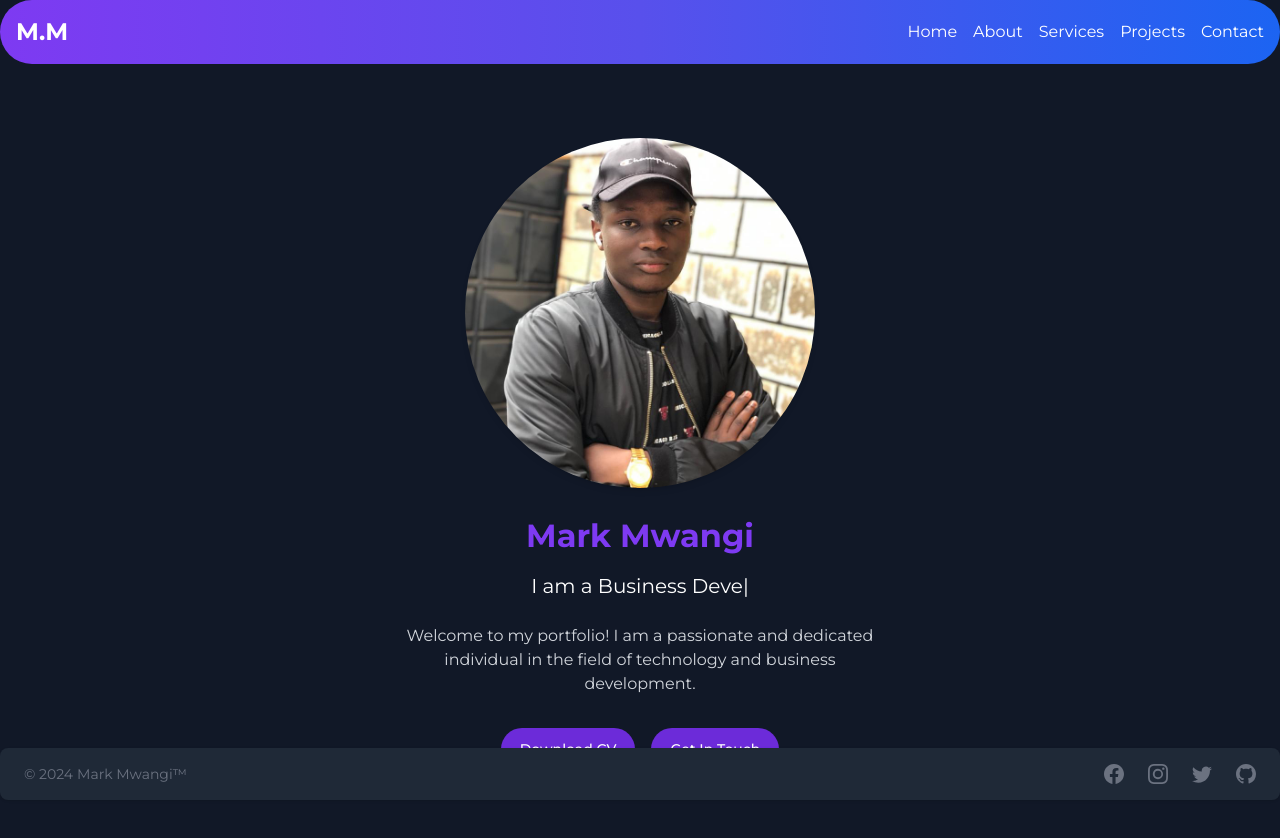
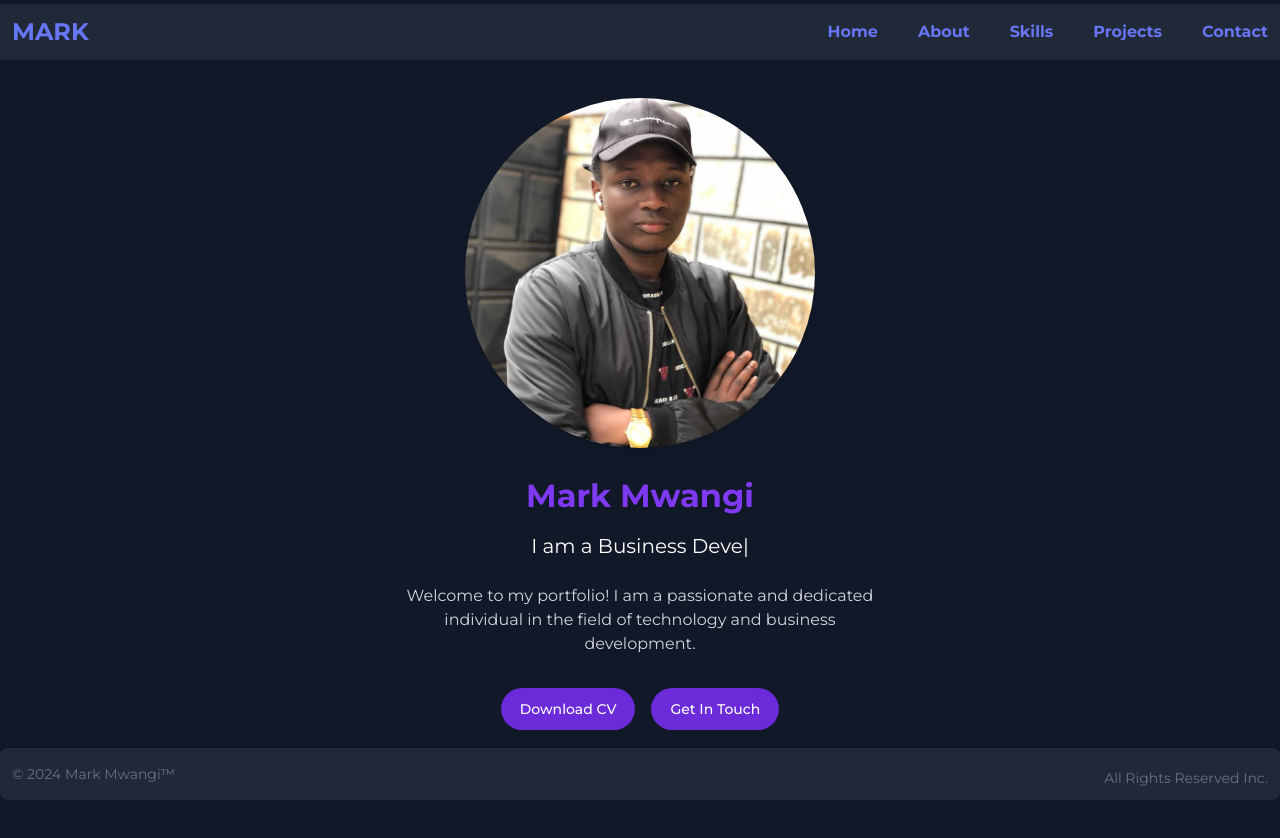
Before and after one commit to mark9559/mark-portifolio, a React (Create React App) app in the folder myportifolio/: page / in a window 1280 px wide. Shown: the top 838 px of the page. Built offline with nearby package versions, Linux system fonts and the light colour scheme.

Commit message:
Adding Layout Route

```diff
--- a/myportifolio/src/App.js
+++ b/myportifolio/src/App.js
@@ -1,38 +1,35 @@
 // App.js
 
 import React from 'react';
-import './App.css'; // Import the combined CSS file
-import { BrowserRouter, Routes, Route } from 'react-router-dom'; // Import Route and Routes from react-router-dom
-import Navbar from './components/navbar/Navbar';
+import './App.css';
+import { BrowserRouter, Routes, Route } from 'react-router-dom';
 import Home from './components/home/Home';
 import About from './components/about/About';
 import Projects from './components/projects/Projects';
 import Contact from './components/contact/Contact';
-import ThemePicker from './components/themepicker/ThemePicker.js';
 import Services from './components/services/Services.js';
-// import './index.css'
-import CustomFooter from './components/Footer.js';
-import FlowbiteNavbar from './components/navbar/Navbar';
-import FlowbiteFooter from './components/Footer.js';
+import Layout from './layout/Layout.js';
+
 
 
 function App() {
   return (
     <BrowserRouter>
       <div className="App">
-        <FlowbiteNavbar />
-
 
         <Routes>
-          <Route path="/" element={<Home />} />
-          <Route path="/about" element={<About />} />
-          <Route path="/services" element={<Services />} />
-          <Route path="/projects" element={<Projects />} />
-          <Route path="/contact" element={<Contact />} />
+
+          <Route path="/" element={<Layout />}>
+            <Route index element={<Home />} />
+            <Route path="/about" element={<About />} />
+            <Route path="/services" element={<Services />} />
+            <Route path="/projects" element={<Projects />} />
+            <Route path="/contact" element={<Contact />} />
+          </Route>
+
         </Routes>
 
 
-        <FlowbiteFooter />
       </div>
     </BrowserRouter>
   );
```
